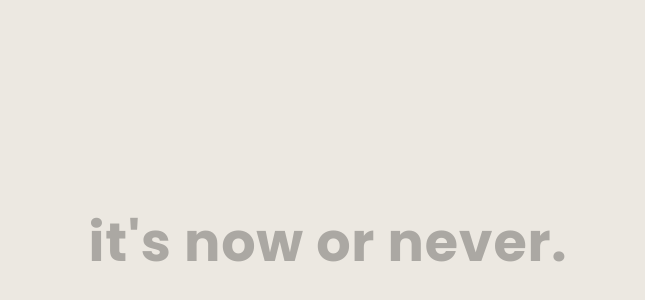
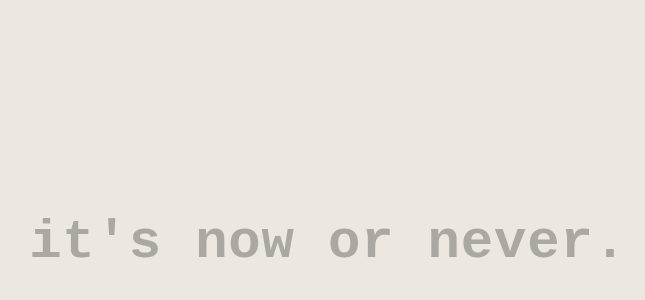
Before and after one commit to Dz-devz/personal-portfolio, a React (Vite) app: page / in a window 1280 px wide. Shown: the part 152-452 px from the top of the page, without its empty margins (312-957 px from the left). Built offline with nearby package versions, Linux system fonts and the light colour scheme; a web font is replaced by a local one.

Commit message:
chore: added font-chivo on text

```diff
--- a/src/routes/index.tsx
+++ b/src/routes/index.tsx
@@ -98,10 +98,10 @@ function Index() {
           <div className="flex items-center justify-center mt-[15rem]">
           <div className={`transition-opacity duration-1000 ease-in-out relative w-full h-full flex flex-col items-center justify-center`}>
           <div className='font-poppins tracking-wider font-semibold z-10 text-center mb-[15rem]'>
-                <p className={`transition-opacity duration-1000 ease-in-out text-black font-bold text-[54px] ${
+                <p className={`transition-opacity duration-1000 font-chivo ease-in-out text-black font-bold text-[54px] ${
               isVisible ? 'opacity-100' : 'opacity-0'
             }`}>Opportunity knocks only once</p>
-                <p className={`transition-opacity duration-1000 ease-in-out text-black font-bold text-[54px] ${
+                <p className={`transition-opacity duration-1000 ease-in-out font-chivo text-black font-bold text-[54px] ${
               isVisibleTwo ? 'opacity-100' : 'opacity-0'
             }`}>it's now or never.</p>
             </div>
```
